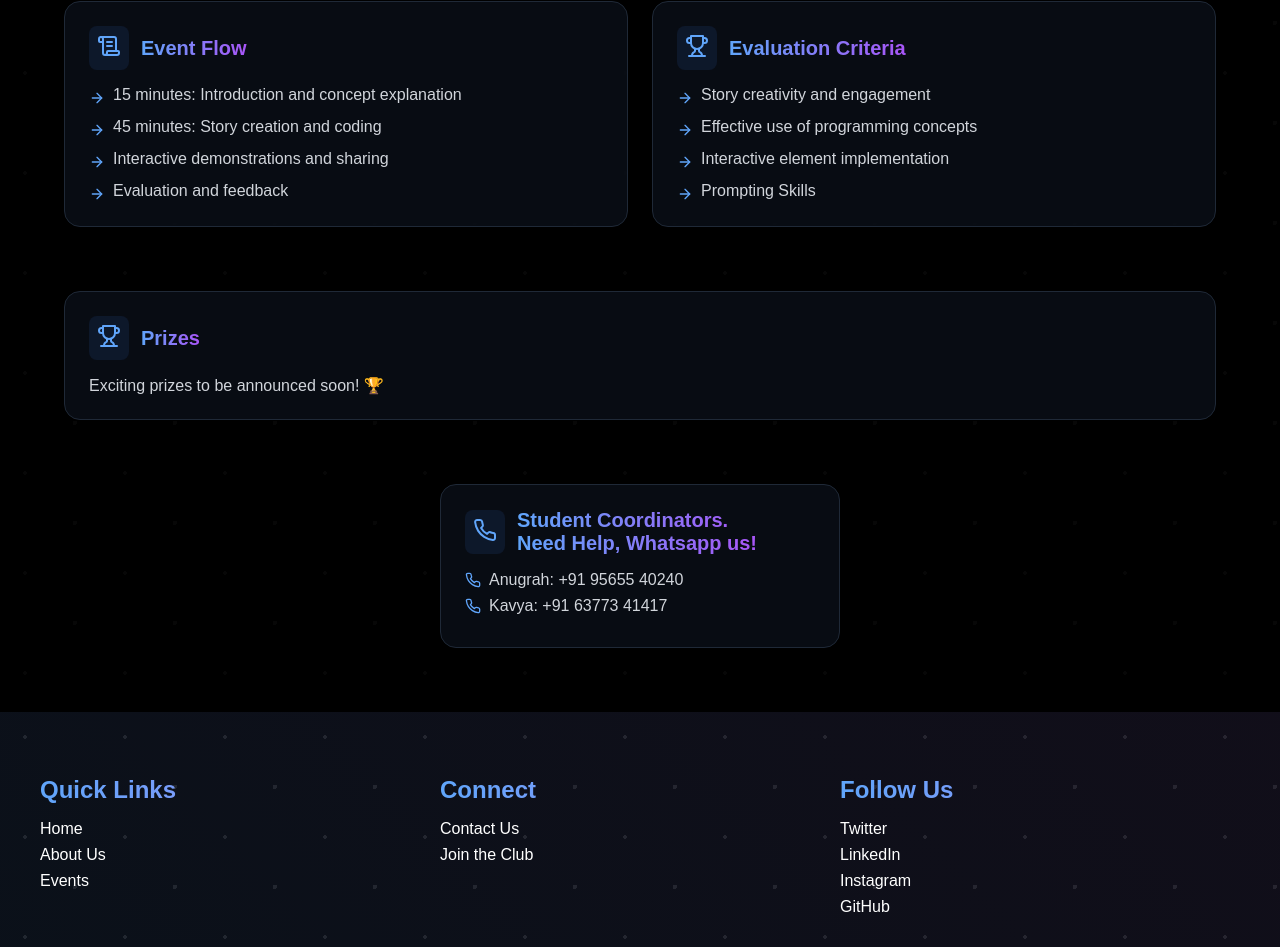
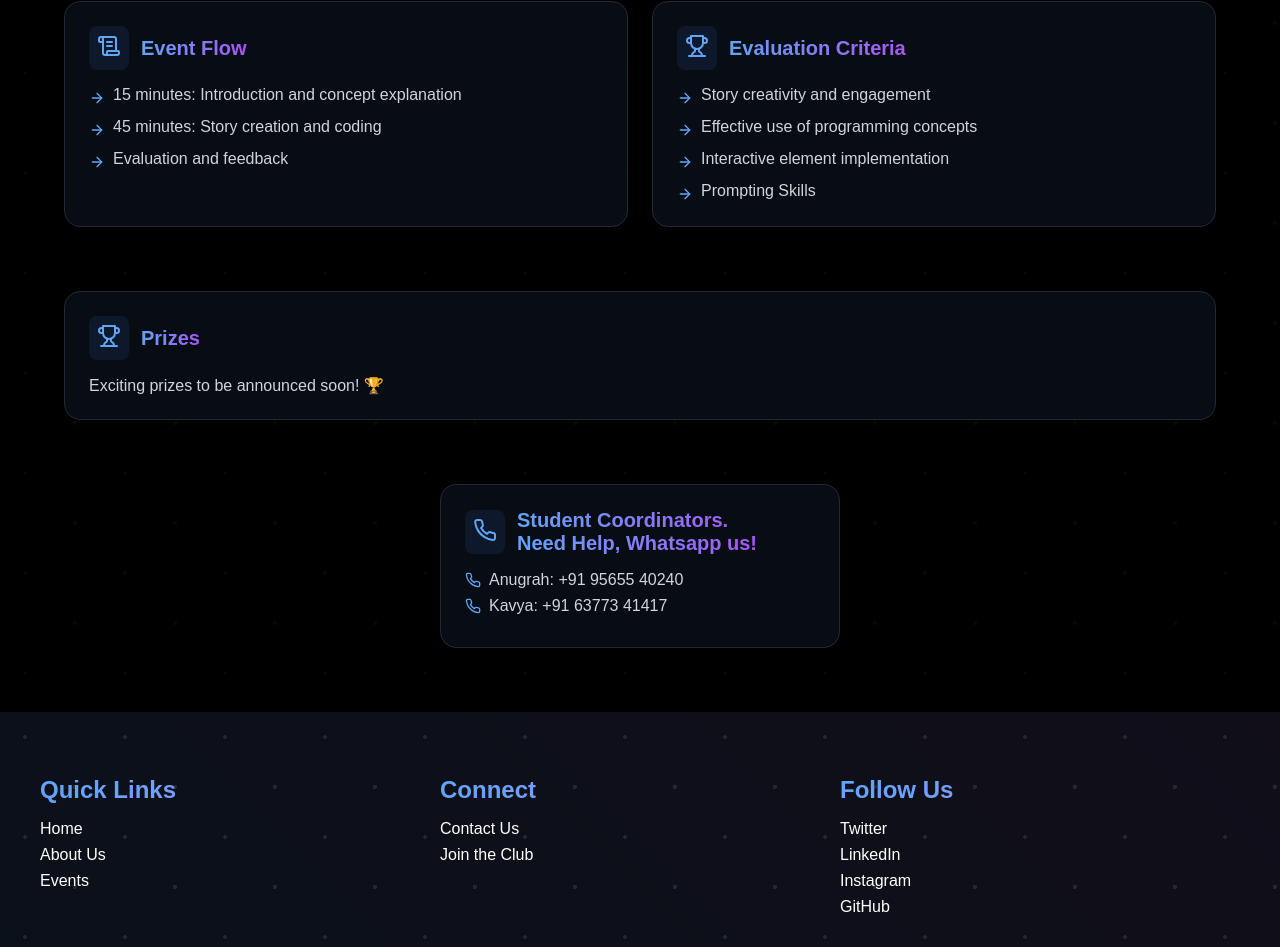
Before and after one commit to thisisthebigo/website, a React (Create React App) app: page /events/code-tales in a window 1280 px wide. Shown: the part 1252-2199 px from the top of the page. Built offline with nearby package versions, Linux system fonts and the light colour scheme; a web font is replaced by a local one.

Commit message:
Changed Code-Tales

```diff
--- a/src/CodeTales.js
+++ b/src/CodeTales.js
@@ -414,10 +414,10 @@ if path == 'a':
                                 <ArrowRight style={styles.listItemIcon}/>
                                 45 minutes: Story creation and coding
                             </div>
-                            <div style={styles.listItem}>
-                                <ArrowRight style={styles.listItemIcon}/>
-                                Interactive demonstrations and sharing
-                            </div>
+                            {/*<div style={styles.listItem}>*/}
+                            {/*    <ArrowRight style={styles.listItemIcon}/>*/}
+                            {/*    Interactive demonstrations and sharing*/}
+                            {/*</div>*/}
                             <div style={styles.listItem}>
                                 <ArrowRight style={styles.listItemIcon}/>
                                 Evaluation and feedback
```
